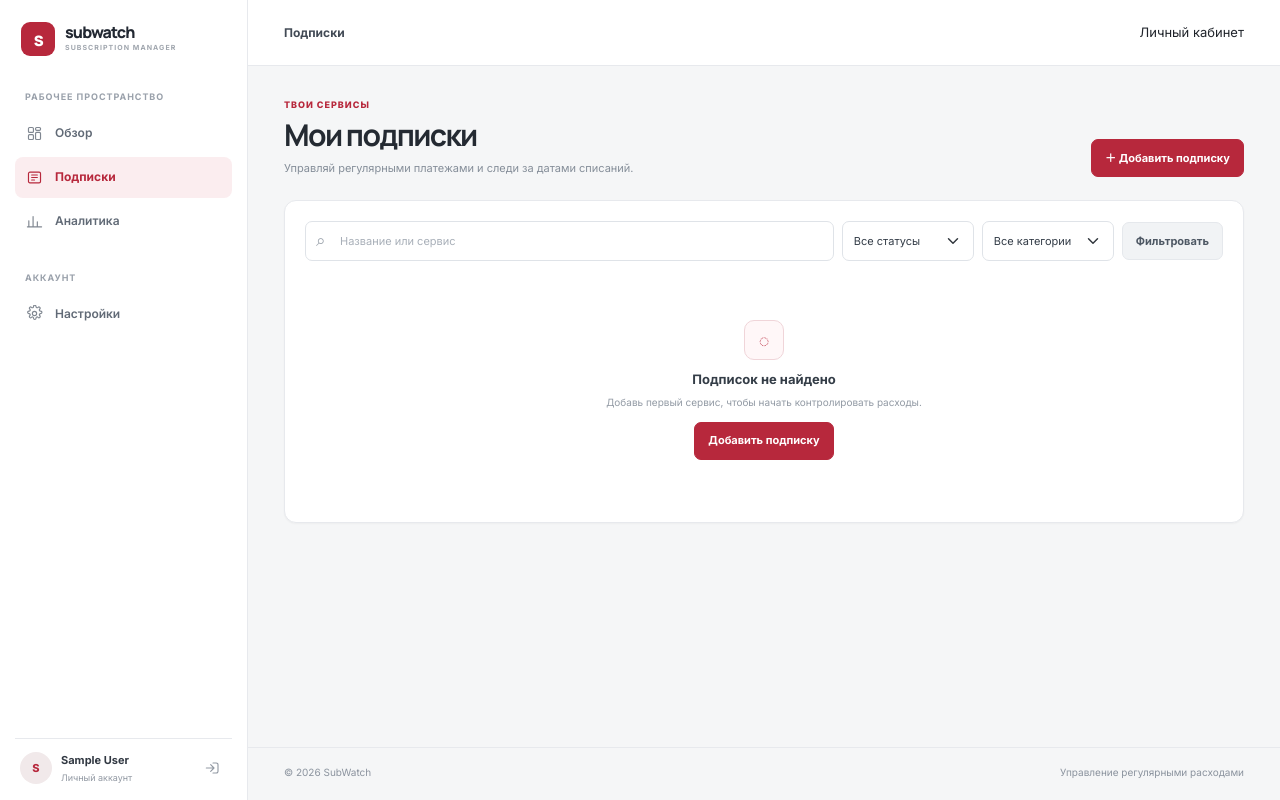
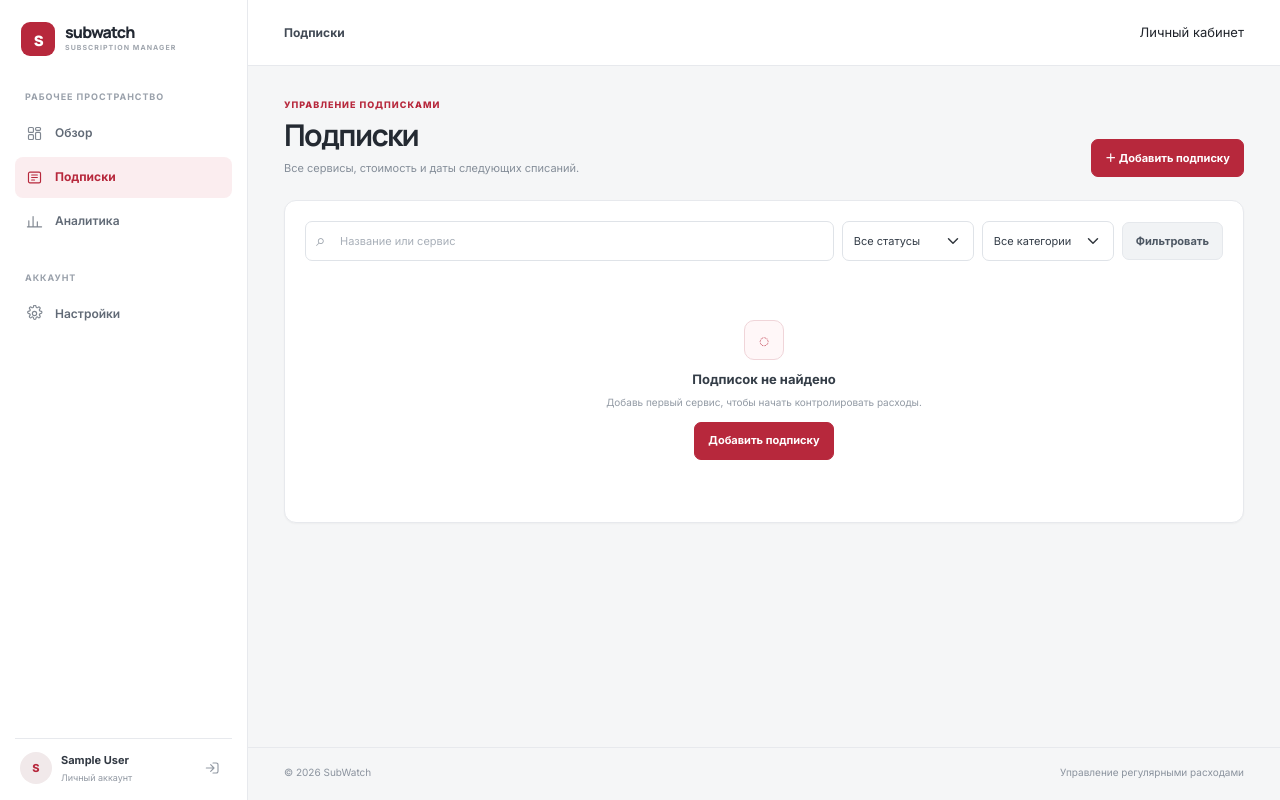
Before and after one commit to karimover/subwatch, a Django app: page /subscriptions/ in a window 1280 px wide. Run offline with Django 5.2, Linux system fonts and the light colour scheme; the visitor is signed in with stand-in values (Sample User, id 1); data comes from the database, SQL or seed files in the repository; data that the repository does not hold is empty.

Commit message:
Refine product copy and page headings

```diff
--- a/templates/subscriptions/list.html
+++ b/templates/subscriptions/list.html
@@ -1,7 +1,7 @@
 {% extends 'base.html' %}
 {% block title %}Мои подписки — SubWatch{% endblock %}
 {% block content %}
-<div class="page-heading heading-with-action"><div><div class="section-kicker">ТВОИ СЕРВИСЫ</div><h1>Мои подписки</h1><p>Управляй регулярными платежами и следи за датами списаний.</p></div><a class="btn btn-primary" href="{% url 'subscription_create' %}">＋ Добавить подписку</a></div>
+<div class="page-heading heading-with-action"><div><div class="section-kicker">УПРАВЛЕНИЕ ПОДПИСКАМИ</div><h1>Подписки</h1><p>Все сервисы, стоимость и даты следующих списаний.</p></div><a class="btn btn-primary" href="{% url 'subscription_create' %}">＋ Добавить подписку</a></div>
 <section class="panel list-panel">
     <form method="get" class="filter-bar">
         <div class="search-field"><span>⌕</span>{{ filter_form.q }}</div>
```
